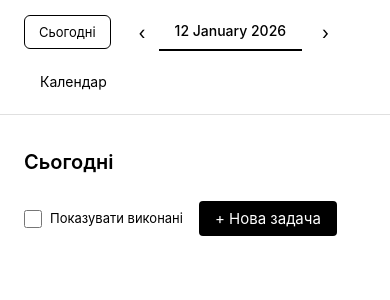
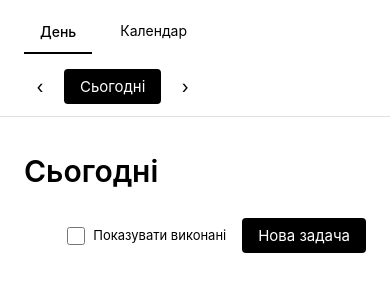
Before and after one commit to ArmenAivazian/ideal-planner, a React (Vite) app: page / in a window 390 px wide. Shown: the top 300 px of the page. Built offline with nearby package versions, Linux system fonts and the light colour scheme.

Commit message:
Refactor navigation layout and styles in App component; enhance TodayPage layout with responsive design; update date formatting in Calendar and TaskItem components to use Ukrainian locale; improve TaskForm date handling logic.

```diff
--- a/src/App.css
+++ b/src/App.css
@@ -6,16 +6,31 @@
 
 .app__nav {
   display: flex;
-  align-items: center;
-  gap: 12px;
+  align-items: flex-end;
+  justify-content: space-between;
+  gap: 16px;
   border-bottom: 1px solid #e0e0e0;
-  padding: 12px 24px;
+  padding: 12px 24px 0;
   background-color: #ffffff;
   flex-wrap: wrap;
 }
 
+.app__nav-left {
+  display: flex;
+  align-items: center;
+  gap: 12px;
+  flex-wrap: wrap;
+}
+
+.app__nav-right {
+  display: flex;
+  align-items: center;
+  gap: 8px;
+  padding-bottom: 12px;
+}
+
 .app__nav-item {
-  padding: 10px 16px;
+  padding: 10px 16px 12px;
   font-size: 14px;
   border: none;
   background: none;
@@ -32,32 +47,20 @@
 .app__nav-item--active {
   border-bottom-color: #000000;
   font-weight: 500;
+  margin-bottom: -1px;
 }
 
 .app__nav-today {
-  padding: 8px 14px;
-  font-size: 13px;
-  border: 1px solid #000000;
-  background-color: #ffffff;
-  border-radius: 6px;
-  cursor: pointer;
-  transition: opacity 0.2s, background-color 0.2s;
-}
-
-.app__nav-today:hover {
-  opacity: 0.8;
-  background-color: #f5f5f5;
-}
-
-.app__nav-date {
-  display: flex;
-  align-items: center;
-  gap: 4px;
+  padding: 8px 16px;
 }
 
 .app__nav-arrow {
+  display: inline-flex;
+  align-items: center;
+  justify-content: center;
   width: 32px;
   height: 32px;
+  padding: 0;
   border: none;
   background: none;
   cursor: pointer;
--- a/src/App.tsx
+++ b/src/App.tsx
@@ -1,7 +1,8 @@
 import React, { useState } from 'react';
 import { TodayPage } from './pages/TodayPage';
 import { Calendar } from './components/Calendar';
-import { addDays, format } from 'date-fns';
+import { Button } from './components/Button';
+import { addDays } from 'date-fns';
 import './App.css';
 
 type View = 'today' | 'calendar';
@@ -29,13 +30,21 @@ export const App: React.FC = () => {
   return (
     <div className="app">
       <nav className="app__nav">
-        <button
-          className="app__nav-today"
-          onClick={handleGoToday}
-        >
-          Сьогодні
-        </button>
-        <div className="app__nav-date">
+        <div className="app__nav-left">
+          <button
+            className={`app__nav-item ${view === 'today' ? 'app__nav-item--active' : ''}`}
+            onClick={() => setView('today')}
+          >
+            День
+          </button>
+          <button
+            className={`app__nav-item ${view === 'calendar' ? 'app__nav-item--active' : ''}`}
+            onClick={() => setView('calendar')}
+          >
+            Календар
+          </button>
+        </div>
+        <div className="app__nav-right">
           <button
             className="app__nav-arrow"
             onClick={() => handleShiftDay(-1)}
@@ -44,12 +53,13 @@ export const App: React.FC = () => {
           >
             ‹
           </button>
-          <button
-            className={`app__nav-item ${view === 'today' ? 'app__nav-item--active' : ''}`}
-            onClick={() => setView('today')}
+          <Button
+            variant="primary"
+            className="app__nav-today"
+            onClick={handleGoToday}
           >
-            {format(selectedDate, 'd MMMM yyyy')}
-          </button>
+            Сьогодні
+          </Button>
           <button
             className="app__nav-arrow"
             onClick={() => handleShiftDay(1)}
@@ -59,12 +69,6 @@ export const App: React.FC = () => {
             ›
           </button>
         </div>
-        <button
-          className={`app__nav-item ${view === 'calendar' ? 'app__nav-item--active' : ''}`}
-          onClick={() => setView('calendar')}
-        >
-          Календар
-        </button>
       </nav>
 
       <main className="app__main">
--- a/src/components/Calendar.tsx
+++ b/src/components/Calendar.tsx
@@ -1,5 +1,6 @@
 import React, { useState, useEffect } from 'react';
 import { format, startOfMonth, endOfMonth, eachDayOfInterval, isSameMonth, isToday, startOfWeek, endOfWeek } from 'date-fns';
+import { uk } from 'date-fns/locale';
 import { taskRepository } from '../db/taskRepository';
 import './Calendar.css';
 
@@ -74,7 +75,7 @@ export const Calendar: React.FC<CalendarProps> = ({
       <div className="calendar__header">
         <button onClick={handlePrevMonth} className="calendar__nav">‹</button>
         <h2 className="calendar__month">
-          {format(currentMonth, 'MMMM yyyy')}
+          {format(currentMonth, 'MMMM yyyy', { locale: uk })}
         </h2>
         <button onClick={handleNextMonth} className="calendar__nav">›</button>
       </div>
--- a/src/components/Input.css
+++ b/src/components/Input.css
@@ -24,3 +24,10 @@
   outline: none;
   border-color: #000000;
 }
+
+.input:disabled {
+  background-color: #f5f5f5;
+  border-color: #cccccc;
+  color: #999999;
+  cursor: not-allowed;
+}
--- a/src/components/TaskForm.css
+++ b/src/components/TaskForm.css
@@ -8,16 +8,27 @@
   gap: 16px;
 }
 
-.task-form__checkbox-wrapper {
-  display: flex;
-  align-items: center;
-  gap: 8px;
+.task-form__date-group {
   margin-bottom: 16px;
 }
 
-.task-form__checkbox-wrapper label {
-  font-size: 15px;
-  cursor: pointer;
+.task-form__date-row {
+  display: grid;
+  grid-template-columns: minmax(0, 1fr) auto minmax(0, 1fr);
+  gap: 12px;
+  align-items: center;
+}
+
+.task-form__date-row .input-wrapper {
+  margin-bottom: 0;
+}
+
+.task-form__date-divider {
+  font-size: 12px;
+  color: #666666;
+  text-transform: uppercase;
+  letter-spacing: 0.6px;
+  margin-top: 16px;
 }
 
 .task-form__actions {
@@ -26,3 +37,9 @@
   justify-content: flex-end;
   margin-top: 24px;
 }
+
+@media (min-width: 900px) {
+  .task-form__cancel {
+    display: none;
+  }
+}
--- a/src/components/TaskItem.tsx
+++ b/src/components/TaskItem.tsx
@@ -1,6 +1,7 @@
 import React, { useState, useEffect, useRef } from 'react';
 import { Task } from '../types/task';
 import { format } from 'date-fns';
+import { uk } from 'date-fns/locale';
 import './TaskItem.css';
 
 interface TaskItemProps {
@@ -101,7 +102,7 @@ export const TaskItem: React.FC<TaskItemProps> = ({
                   isOverdue ? 'task-item__deadline--overdue' : ''
                 }`}
               >
-                Дедлайн: {format(task.deadline_date, 'd MMM')}
+                Дедлайн: {format(task.deadline_date, 'd MMM', { locale: uk })}
                 {isOverdue && ' (прострочено)'}
               </span>
             </div>
--- a/src/pages/TodayPage.css
+++ b/src/pages/TodayPage.css
@@ -1,19 +1,20 @@
 .today-page {
-  max-width: 800px;
-  margin: 0 auto;
+  width: 100%;
   padding: 32px 24px;
 }
 
 .today-page__header {
   display: flex;
-  justify-content: space-between;
-  align-items: flex-start;
-  margin-bottom: 32px;
+  justify-content: flex-start;
+  align-items: center;
+  margin: 0 0 24px;
   flex-wrap: wrap;
   gap: 16px;
+  width: 100%;
 }
 
 .today-page__header h1 {
+  font-size: calc(var(--font-size-xl) * 1.5);
   margin-bottom: 8px;
 }
 
@@ -29,6 +30,8 @@
   display: flex;
   align-items: center;
   gap: 16px;
+  margin-left: auto;
+  justify-content: flex-end;
 }
 
 .today-page__toggle {
@@ -40,12 +43,48 @@
 }
 
 .today-page__form {
-  margin-bottom: 32px;
+  margin-bottom: 0;
   padding: 24px;
   background-color: #f5f5f5;
   border-radius: 8px;
 }
 
-.today-page__content {
-  /* контент з задачами */
+.today-page__form--hidden {
+  display: none;
 }
+
+.today-page__body {
+  display: grid;
+  grid-template-columns: 1fr;
+  gap: 24px;
+}
+
+.today-page__body--with-form {
+  grid-template-areas:
+    'form'
+    'list';
+}
+
+@media (min-width: 900px) {
+  .today-page__body {
+    grid-template-columns: minmax(0, 1fr) minmax(0, 40%);
+    grid-template-areas: 'list form';
+    align-items: start;
+  }
+
+  .today-page__form {
+    grid-area: form;
+  }
+
+  .today-page__content {
+    grid-area: list;
+  }
+
+  .today-page__form--hidden {
+    display: block;
+  }
+
+  .today-page__new-task {
+    display: none;
+  }
+}
--- a/src/pages/TodayPage.tsx
+++ b/src/pages/TodayPage.tsx
@@ -5,6 +5,7 @@ import { TaskSection } from '../components/TaskSection';
 import { TaskForm } from '../components/TaskForm';
 import { Button } from '../components/Button';
 import { format } from 'date-fns';
+import { uk } from 'date-fns/locale';
 import './TodayPage.css';
 
 interface TodayPageProps {
@@ -114,12 +115,15 @@ export const TodayPage: React.FC<TodayPageProps> = ({
   };
 
   const isToday = format(selectedDate, 'yyyy-MM-dd') === format(new Date(), 'yyyy-MM-dd');
+  const displayDate = isToday
+    ? 'Сьогодні'
+    : format(selectedDate, 'd MMMM yyyy', { locale: uk });
 
   return (
     <div className="today-page">
       <div className="today-page__header">
         <div>
-          <h1>{isToday ? 'Сьогодні' : format(selectedDate, 'd MMMM yyyy')}</h1>
+          <h1>{displayDate}</h1>
         </div>
         <div className="today-page__controls">
           <label className="today-page__toggle">
@@ -131,22 +135,25 @@ export const TodayPage: React.FC<TodayPageProps> = ({
             <span>Показувати виконані</span>
           </label>
           {!showForm && (
-            <Button variant="primary" onClick={handleNewTask}>
-              + Нова задача
+            <Button
+              variant="primary"
+              onClick={handleNewTask}
+              className="today-page__new-task"
+            >
+              Нова задача
             </Button>
           )}
         </div>
       </div>
 
-      {showForm && (
-        <div className="today-page__form">
+      <div className={`today-page__body ${showForm ? 'today-page__body--with-form' : ''}`}>
+        <div className={`today-page__form ${showForm ? '' : 'today-page__form--hidden'}`}>
           <TaskForm
             task={editingTask}
             onSave={handleSave}
             onCancel={handleCancel}
           />
         </div>
-      )}
 
         <div className="today-page__content">
           <TaskSection
@@ -183,5 +190,6 @@ export const TodayPage: React.FC<TodayPageProps> = ({
           />
         </div>
       </div>
+    </div>
   );
 };
--- a/src/types/task.ts
+++ b/src/types/task.ts
@@ -1,3 +1,5 @@
+import { format } from 'date-fns';
+
 // Модель задачі згідно з вимогами
 export interface Task {
   id: string;
@@ -26,6 +28,13 @@ export interface TaskDB {
   notes: string | null;
 }
 
+const toLocalDateString = (date: Date): string => format(date, 'yyyy-MM-dd');
+
+const fromLocalDateString = (dateStr: string): Date => {
+  const [year, month, day] = dateStr.split('-').map(Number);
+  return new Date(year, month - 1, day);
+};
+
 // Конвертація між форматами
 export function taskToDB(task: Task): TaskDB {
   return {
@@ -33,10 +42,10 @@ export function taskToDB(task: Task): TaskDB {
     created_at: task.created_at.toISOString(),
     updated_at: task.updated_at.toISOString(),
     scheduled_date: task.scheduled_date
-      ? task.scheduled_date.toISOString().split('T')[0]
+      ? toLocalDateString(task.scheduled_date)
       : null,
     deadline_date: task.deadline_date
-      ? task.deadline_date.toISOString().split('T')[0]
+      ? toLocalDateString(task.deadline_date)
       : null,
   };
 }
@@ -47,10 +56,10 @@ export function taskFromDB(taskDB: TaskDB): Task {
     created_at: new Date(taskDB.created_at),
     updated_at: new Date(taskDB.updated_at),
     scheduled_date: taskDB.scheduled_date
-      ? new Date(taskDB.scheduled_date)
+      ? fromLocalDateString(taskDB.scheduled_date)
       : null,
     deadline_date: taskDB.deadline_date
-      ? new Date(taskDB.deadline_date)
+      ? fromLocalDateString(taskDB.deadline_date)
       : null,
   };
 }
```
Also changed, not shown: src/components/TaskForm.tsx (+44 -32 lines). Lines whose indentation alone changed are shown as unchanged.
